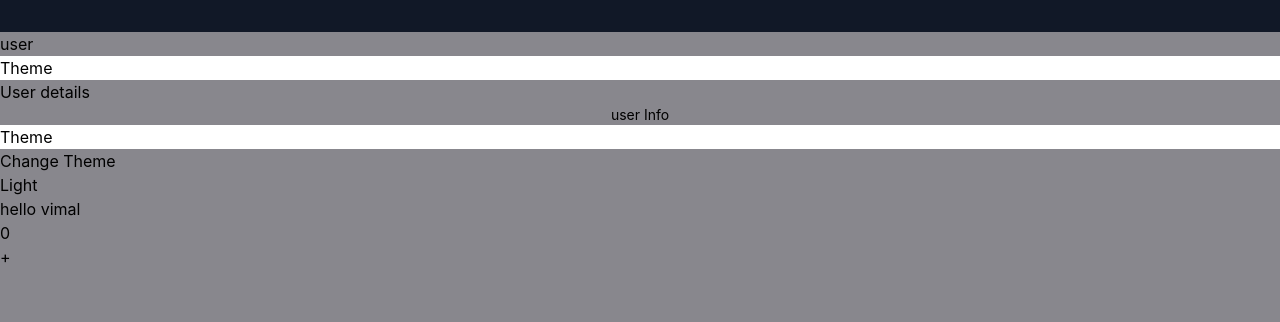
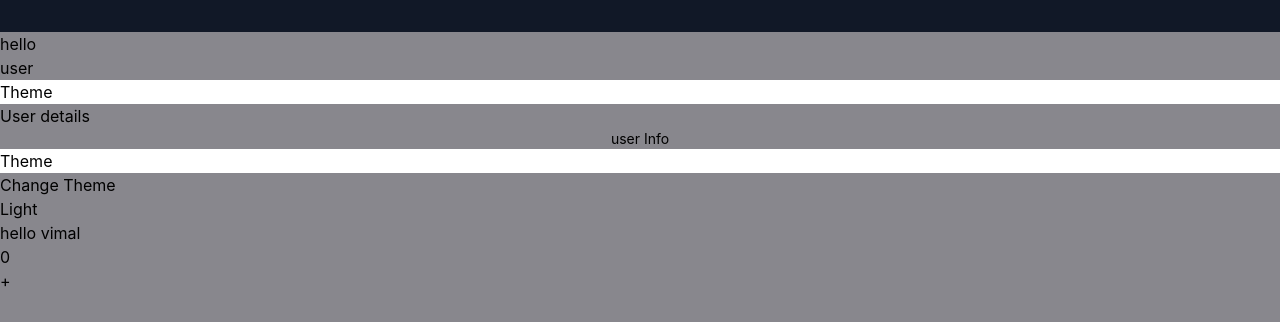
Before and after one commit to vimal336/inter-pre, a React (Vite) app: page /TableFilter in a window 1280 px wide. Shown: the top 322 px of the page. Built offline with nearby package versions, Linux system fonts and the light colour scheme.

Commit message:
problem solving

```diff
--- a/src/Challenge/TableFilter.jsx
+++ b/src/Challenge/TableFilter.jsx
@@ -1,5 +1,9 @@
-const Tablefilter = () =>{
-
-}
+const Tablefilter = () => {
+  return (
+    <div>
+      <h1>hello</h1>
+    </div>
+  );
+};
 
 export default Tablefilter;
```
